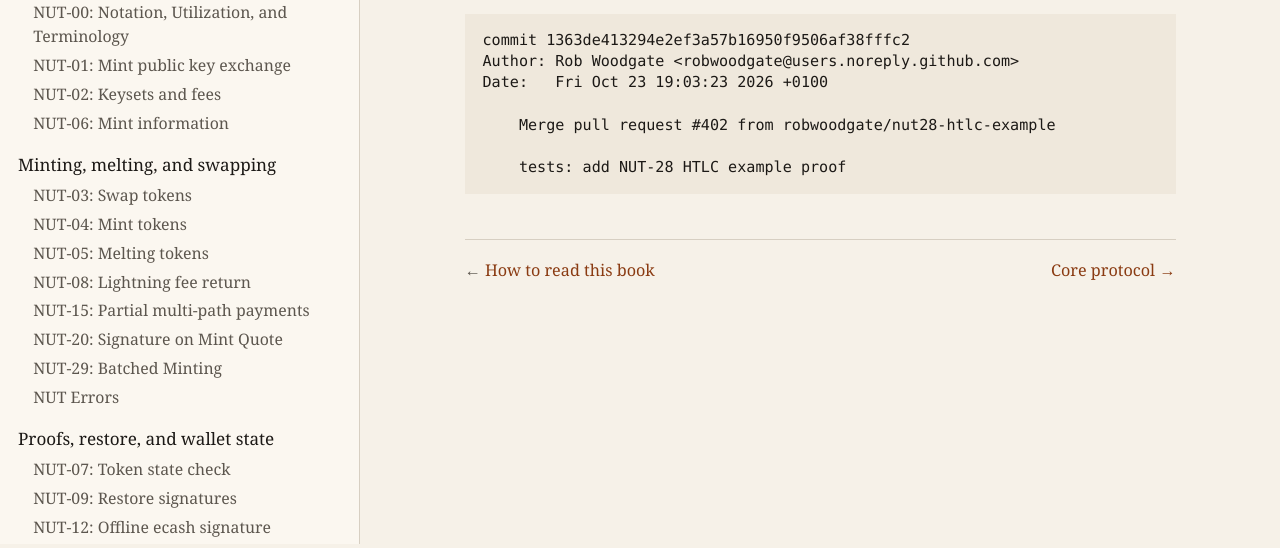
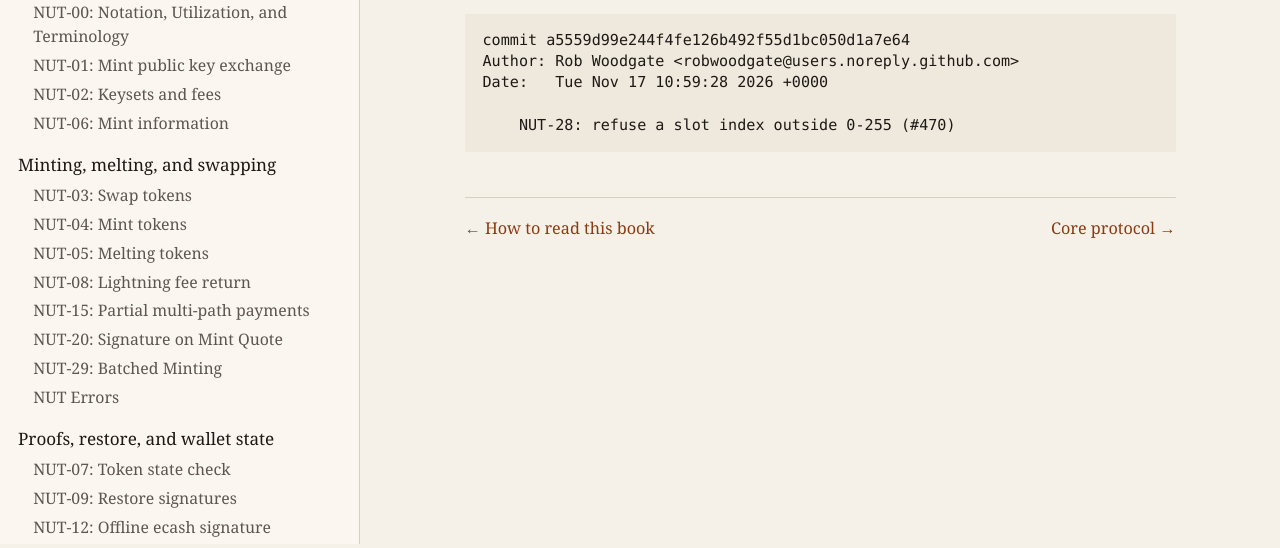
Before and after one commit to adamdecaf/cashu-nuts-book, a plain HTML site: page docs/book/source-snapshot.html in a window 1280 px wide. Shown: the part 252-800 px from the top of the page. Drawn offline with Linux system fonts and the light colour scheme.

Commit message:
chore: automated publishing

```diff
--- a/docs/book/source-snapshot.html
+++ b/docs/book/source-snapshot.html
@@ -164,13 +164,11 @@
       <p>This book was built from the following commit of <a
       href="https://github.com/cashubtc/nuts">cashubtc/nuts</a>. If
       something here disagrees with upstream, upstream wins.</p>
-      <pre><code>commit 1363de413294e2ef3a57b16950f9506af38fffc2
+      <pre><code>commit a5559d99e244f4fe126b492f55d1bc050d1a7e64
 Author: Rob Woodgate &lt;robwoodgate@users.noreply.github.com&gt;
-Date:   Fri Oct 23 19:03:23 2026 +0100
+Date:   Tue Nov 17 10:59:28 2026 +0000
 
-    Merge pull request #402 from robwoodgate/nut28-htlc-example
-
-    tests: add NUT-28 HTLC example proof</code></pre>
+    NUT-28: refuse a slot index outside 0-255 (#470)</code></pre>
       <nav class="pager pager-bottom" aria-label="Nearby sections">
         <a class="pager-prev" href="how-to-read-this-book.html" rel="prev">How to read this book</a>
         <a class="pager-next" href="core-protocol.html" rel="next">Core protocol</a>
```
Also changed, not shown: docs/book/nut-28.html (+5 -1 lines), 3 other files.
